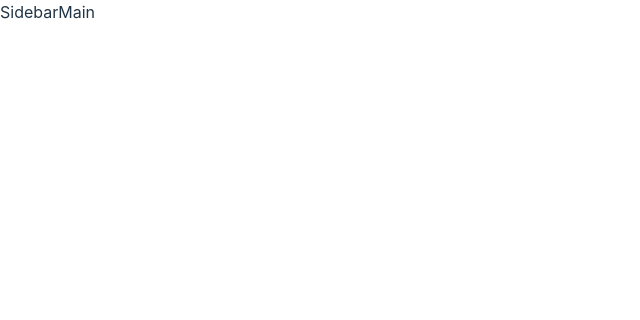
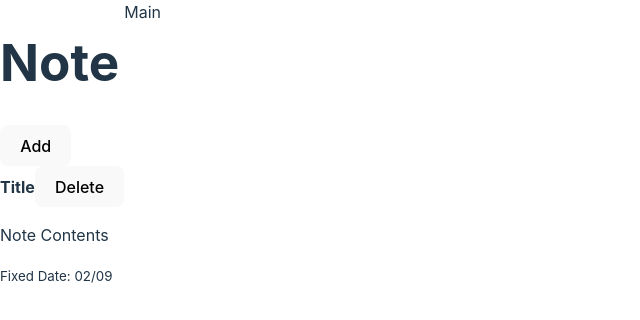
Before and after one commit to sorakawa101/note-app, a React (Vite) app: page / in a window 1280 px wide. Shown: the top 320 px of the page, without its empty margins (0-640 px from the left). Built offline with nearby package versions, Linux system fonts and the light colour scheme.

Commit message:
add: Sidebarコンポーネントの雛形を作成

```diff
--- a/src/components/Sidebar.jsx
+++ b/src/components/Sidebar.jsx
@@ -3,8 +3,21 @@ import "./Sidebar.css"
 
 function Sidebar() {
     return (
-    <div>
-        Sidebar
+    <div className='app-sidebar'>
+        <div className='app-sidebar-header'>
+            <h1>Note</h1>
+            <button>Add</button>
+        </div>
+        <div className="app-sidebar-notes">
+            <div className="app-sidebar-note">
+                <div className="sidebar-note-title">
+                    <strong>Title</strong>
+                    <button>Delete</button>
+                </div>
+                <p>Note Contents</p>
+                <small>Fixed Date: 02/09</small>
+            </div>
+        </div>
     </div>
     )
 }
```
